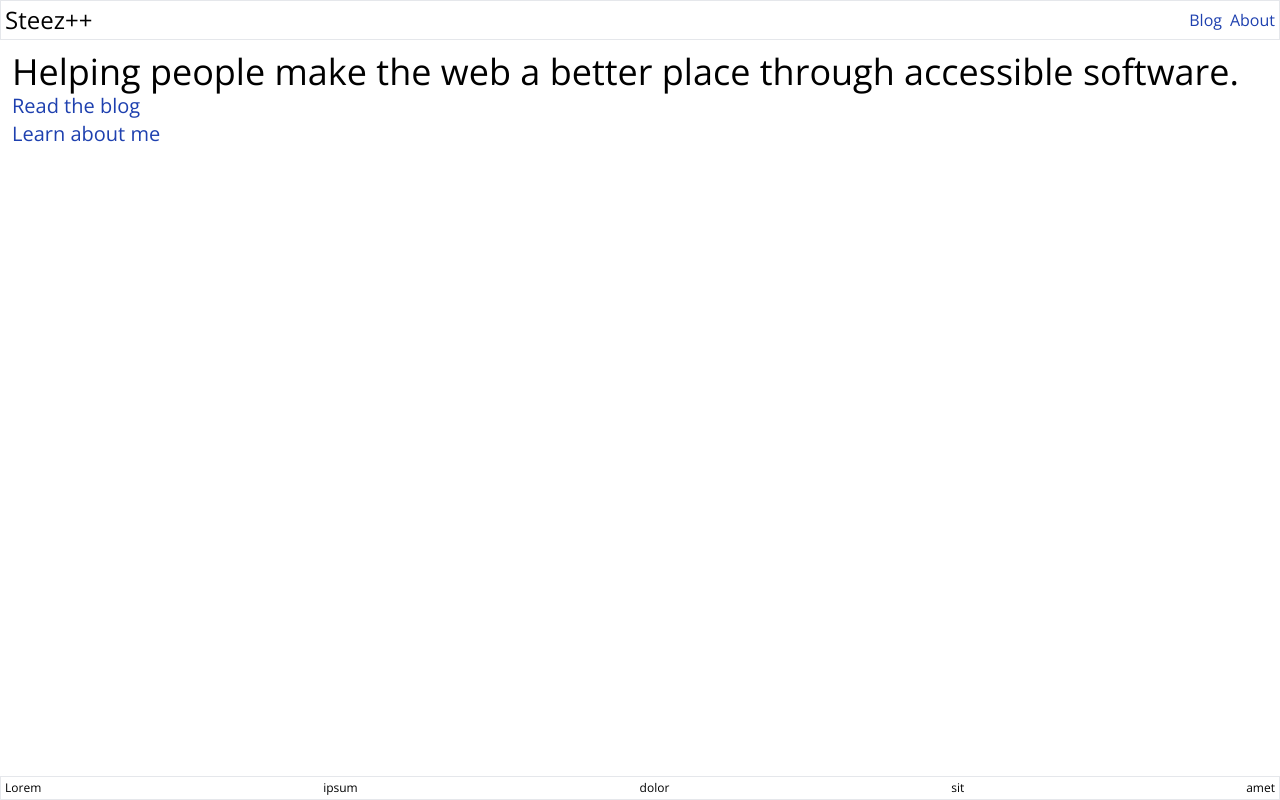
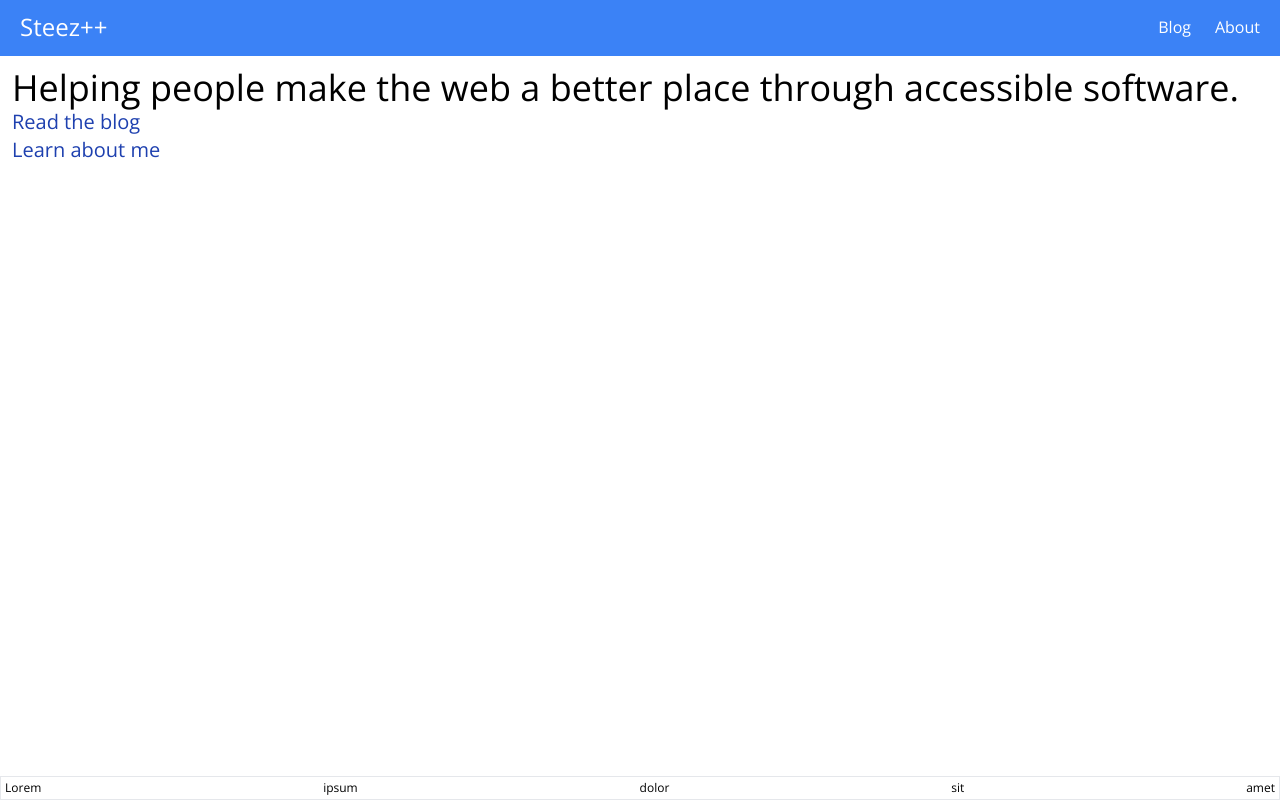
Before and after one commit to steezplusplus/Accessible-Web-Components, a Next.js app: page / in a window 1280 px wide. Built offline with nearby package versions, Linux system fonts and the light colour scheme.

Commit message:
feat: add some brand styling to the navbar

```diff
--- a/app/_components/navbar/Navbar.tsx
+++ b/app/_components/navbar/Navbar.tsx
@@ -2,18 +2,27 @@ import Link from 'next/link';
 
 export function Navbar() {
   return (
-    <ul className="flex h-full items-center border border-solid px-1">
+    <ul className="flex h-full items-center bg-blue-500 px-5">
       <li>
-        <Link href="/">
-          <h1 className="text-2xl hover:underline">Steez++</h1>
+        <Link className="group text-white transition duration-300" href="/">
+          <h1 className="text-2xl text-white">
+            Steez++
+            <span className="block h-0.5 max-w-0 bg-white transition-all duration-700 group-hover:max-w-full" />
+          </h1>
         </Link>
       </li>
-      <ul className="ml-auto flex items-center gap-x-2">
+      <ul className="ml-auto flex items-center gap-x-6">
         <li>
-          <Link className="text-blue-800 hover:text-blue-900 hover:underline" href="/blog">Blog</Link>
+          <Link className="group text-white transition duration-300" href="/blog">
+            Blog
+            <span className="block h-0.5 max-w-0 bg-white transition-all duration-700 group-hover:max-w-full" />
+          </Link>
         </li>
         <li>
-          <Link className="text-blue-800 hover:text-blue-900 hover:underline" href="/about">About</Link>
+          <Link className="group text-white transition duration-300" href="/about">
+            About
+            <span className="block h-0.5 max-w-0 bg-white transition-all duration-700 group-hover:max-w-full" />
+          </Link>
         </li>
       </ul>
     </ul>
--- a/app/_styles/layout.module.css
+++ b/app/_styles/layout.module.css
@@ -1,7 +1,7 @@
 .layout {
   @apply h-screen grid;
   grid-template:
-    "navbar" 2.5rem
+    "navbar" 3.5rem
     "main" 1fr
     "footer" 1.5rem;
 }
```
